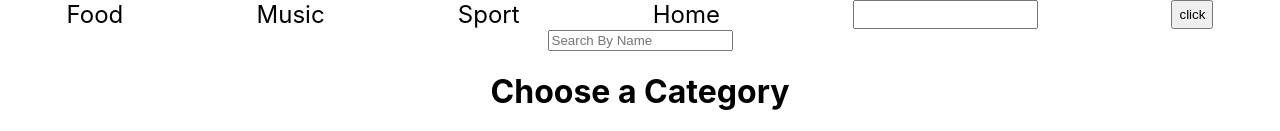
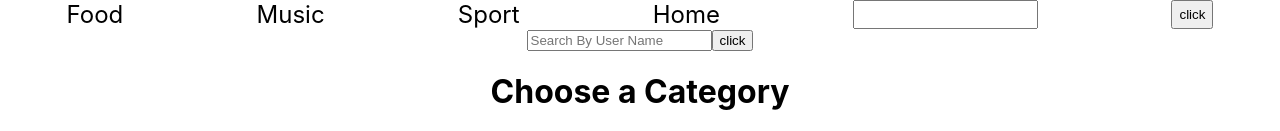
Before and after one commit to kerenhailu/sliderPhotos, a React (Create React App) app: page / in a window 1280 px wide. Shown: the top 131 px of the page. Built offline with nearby package versions, Linux system fonts and the light colour scheme; no server answers.

Commit message:
search to the log

```diff
--- a/src/Components/Pages/Home/home-componet.jsx
+++ b/src/Components/Pages/Home/home-componet.jsx
@@ -48,76 +48,36 @@ import { GetAllPhotos } from "../../Services/Photos/photos-service";
 export default function Home() {
   let [allImg, setAllImg] = useState([]);
   let [user, setUser] = useState("");
-  let [baseData , setBaseData] = useState([]) ;
-
-    let message = "not found" ;
-
-    let [visibleMessage , setVisibleMessage] = useState(false) ;
-
-        // useEffect(() => {
-        //   GetAllPhotos().then((res) => {
-        //     setAllImg(res.hits)
-        // });
-        // }, []);
-
-        const fetchData = () => {
-          GetAllPhotos()
-          .then((data) => {
-            setBaseData(data.hits);
-            setAllImg(data.hits) ;
-          })
-          .catch(err => console.log(err))
-        };
+  let message = "not found";
 
   useEffect(() => {
-          fetchData();
+    GetAllPhotos().then((res) => {
+      setAllImg(res.hits)
+  });
   }, []);
-      //   function InputUser(event){
-      //     // setUser(event.target.value)
-      //     console.log(event.target.value);
-      //  }
-      //  function sameUser(e){
-      //      allImg.filter (
-      //          (user) => user.user.toLowerCase().indexOf(e.target.value) > -1
-      //         );
-      //         if(user==allImg.user){
-      //           console.log("yes");
-      //         }
-      //         else{
-      //           console.log("no");
-      //           console.log(allImg.user);
-      //           console.log(user);
-      //         }
 
-      const findByName = (e) => {
-
-        setVisibleMessage(false);
-
-          let filteredData = allImg.filter (
-          (user) => user.user.toLowerCase().indexOf(e.target.value) > -1
-         );
-
-        if(filteredData.length) {
-          setAllImg(filteredData)
-        }
-        else {
-          setVisibleMessage(true)
-          let filteredBase = baseData.filter(user => user.user.toLowerCase().indexOf(e.target.value) > -1)
-          if(filteredBase.length){
-            setAllImg (filteredBase) ;
-            setVisibleMessage(false)
-          }
+  function InputUser(event) {
+    setUser(event.target.value);
+    console.log(event.target.value);
   }
 
-        e.target.value === "" && fetchData();
-      };
+  function sameUser() {
+    allImg.filter((userA, index) => {
+      if (user == userA.user) {
+        console.log("yes");
+        console.log(user ,":",userA.user);
+      } else {
+        console.log(message);
+        console.log(user,":",userA.user);
+      }
+    });
+  }
+
 
   return (
     <div className="Home">
-      {/* <input type="text" onChange={InputUser}/>
-          <button onClick={sameUser}>click</button> */}
-         <input className="sortNameInput" onChange={findByName} placeholder="Search By Name"/>
-         {visibleMessage ? <p className="errorName">{message}</p> : ""}
+      <input type="text" onChange={InputUser} placeholder="Search By User Name"/>
+      <button onClick={sameUser}>click</button>
       <h1>Choose a Category</h1>
       <div className="Buttons">
         <button>
```
Also changed, not shown: src/Components/AATEST/testInput.jsx (+14 -31 lines). Lines whose indentation alone changed are shown as unchanged.
